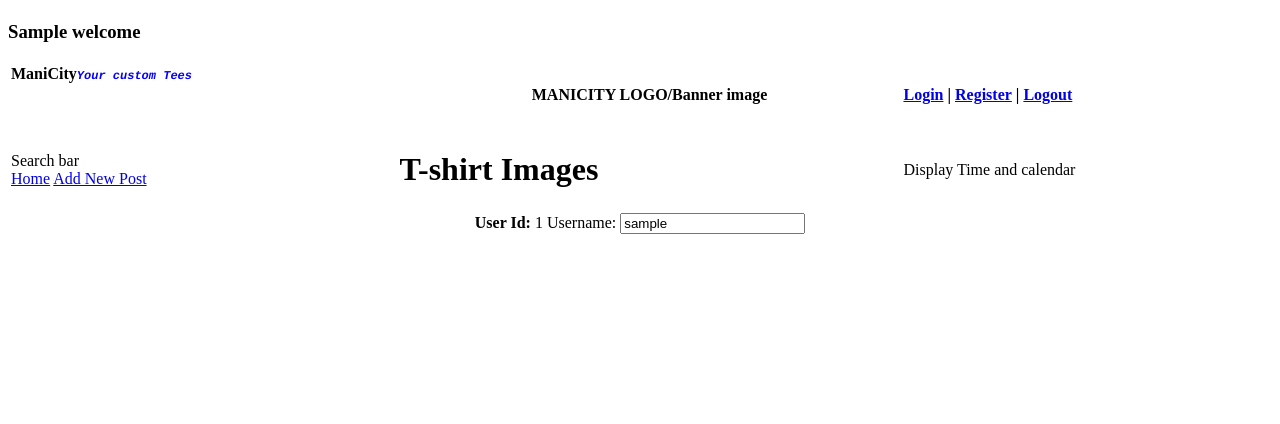
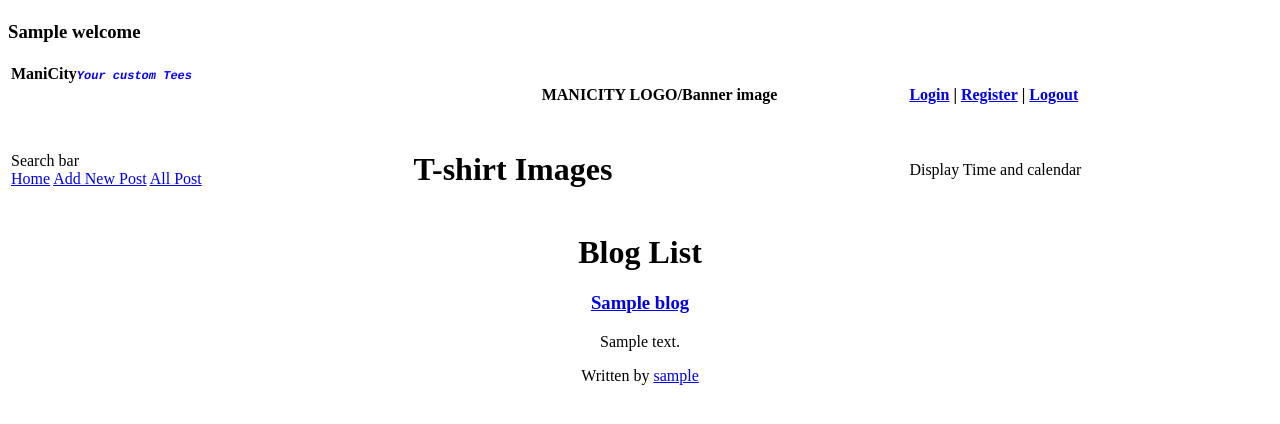
Before and after one commit to Sudha-Saravanan/practiceblog, a Flask app: template templates/allpost.html in a window 1280 px wide. Shown: the top 424 px of the page. Run offline with Flask 2, Linux system fonts and the light colour scheme; the visitor is signed in with stand-in values (Sample User, id 1); tables that the repository leaves empty hold one stand-in row (values such as "Sample post"); the template is opened without the code that fills it: values that come from a table or form of the project are taken from there, most other values are stand-ins (such as "Sample title", 1, 10 or a date in 2020); data that the repository does not hold is empty.

Commit message:
Completed blogz

```diff
--- a/main.py
+++ b/main.py
@@ -61,13 +61,32 @@ def index():
 
 @app.route("/blog")
 def home():
-    blogs=Blog.query.all()
     welcome = "Not logged in"
 
     if 'user' in session:
         welcome = "Logged in as:" + session['user']
 
-    return render_template('home.html', title="ManiCity", blogs=blogs, welcome=welcome)
+    users=User.query.all()
+    blogs=Blog.query.all()
+
+    return render_template('home.html', title="ManiCity", users=users, welcome=welcome)
+
+@app.route("/allpost")
+def allpost():
+
+    welcome = "Not logged in"
+
+    if 'user' in session:
+        welcome = "Logged in as: " + session['user']
+
+    users = User.query.all()
+    blogs = Blog.query.all()
+
+    if not users:
+        flash('User list empty, please register!')
+        return('/register')
+    else:
+        return render_template('allpost.html', users=users, blogs=blogs, welcome = welcome)
 
 @app.route("/newpost", methods=['POST', 'GET'])
 def newpost():
@@ -115,10 +134,6 @@ def blog():
             author= author.username, welcome= welcome)
 
     # TODO refactor to use routes with variables instead of GET parameters
-
-
-
-
 @app.route("/UserPage")
 def UserPosts():
     welcome = "Not logged in"
@@ -132,9 +147,7 @@ def UserPosts():
         return render_template("UserPage.html", welcome= welcome,
             title= user+"'s posts", blogs= user_posts)
 
-    user_list = User.query.all()
-    return render_template("allpost.html", title= "All Users",
-        welcome= welcome, user_list= user_list)
+
 
 @app.route('/login', methods=['POST', 'GET'])
 def login():
@@ -158,7 +171,7 @@ def login():
             flash("Invalid Username", 'error')
             return render_template('login.html')
 
-    return render_template('login.html', title ="Login")#, username=username)
+    return render_template('login.html', title ="Login")
 
 @app.route('/register', methods=['POST', 'GET'])
 def register():
--- a/templates/allpost.html
+++ b/templates/allpost.html
@@ -1,10 +1,15 @@
 {% extends "base.html" %}
+{% block content %}
+    <h1>Blog List</h1>
+    {% for blog in blogs %}
 
-{% block content %}
-    {% for user in user_list %}
-        <lable><b> User Id: </b></lable>
-        {{ user.id }}
-        <lable>Username:</lable>
-        <input type="text" name= "user_link" value= "{{ user.username }}"/>
+        <form id= "individual_blog" action="/individualpost">
+            <h3><a href="/individualpost?blog_title={{blog.title}}">{{blog.title}}</a></h3>
+            {{ blog.body }}
+            <p>Written by <a href="/UserPage?user_link={{blog.owner.username}}">{{blog.owner.username}}</a></p>
+        </form>
+
+
     {% endfor %}
+
 {% endblock %}
--- a/templates/base.html
+++ b/templates/base.html
@@ -31,6 +31,7 @@
                         <br>
                         <a href="./">Home</a>
                         <a href="./newpost">Add New Post</a>
+                        <a href="./allpost">All Post</a>
                     </td>
                     <td>
                         <h1>T-shirt Images</h1>
--- a/templates/individualpost.html
+++ b/templates/individualpost.html
@@ -1,11 +1,13 @@
 {% extends "base.html" %}
 
 {% block content %}
+
+    <p><b>{{title}}</b></p>
+    <p>{{body}}</p>
     <form id="individual_user" action="/UserPage">
-        <lable>Author:</lable>
+        <lable>Written by:</lable>
         <input type="submit" name="user_link" value="{{author}}"/>
 
     </form>
-    <p>{{body}}</p>
 
 {% endblock %}
```
Also changed, not shown: templates/UserPage.html (+4 -7 lines), templates/home.html (+3 -12 lines).
